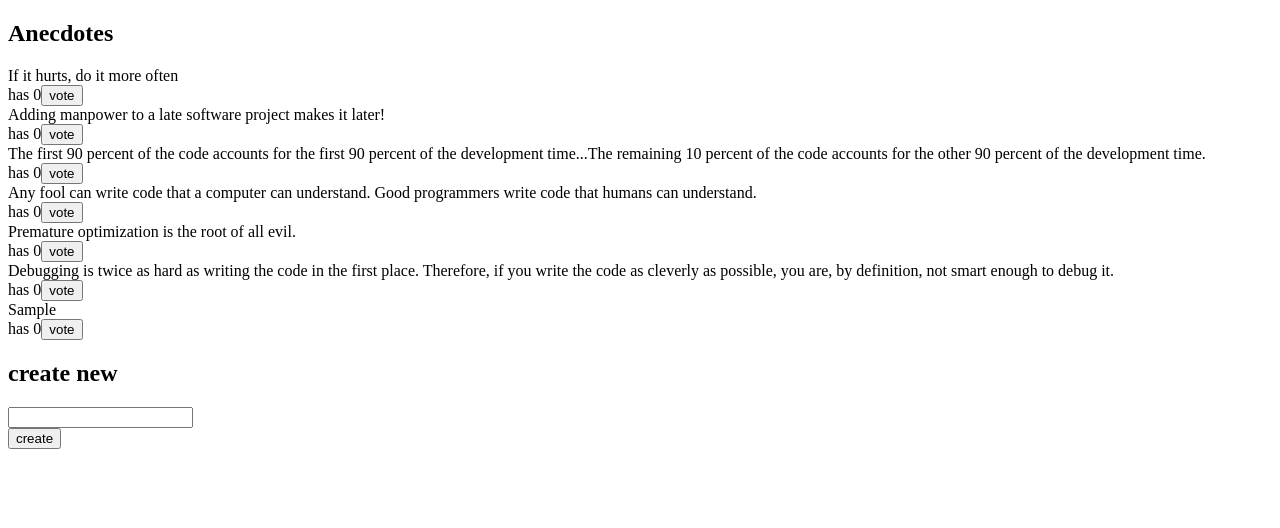
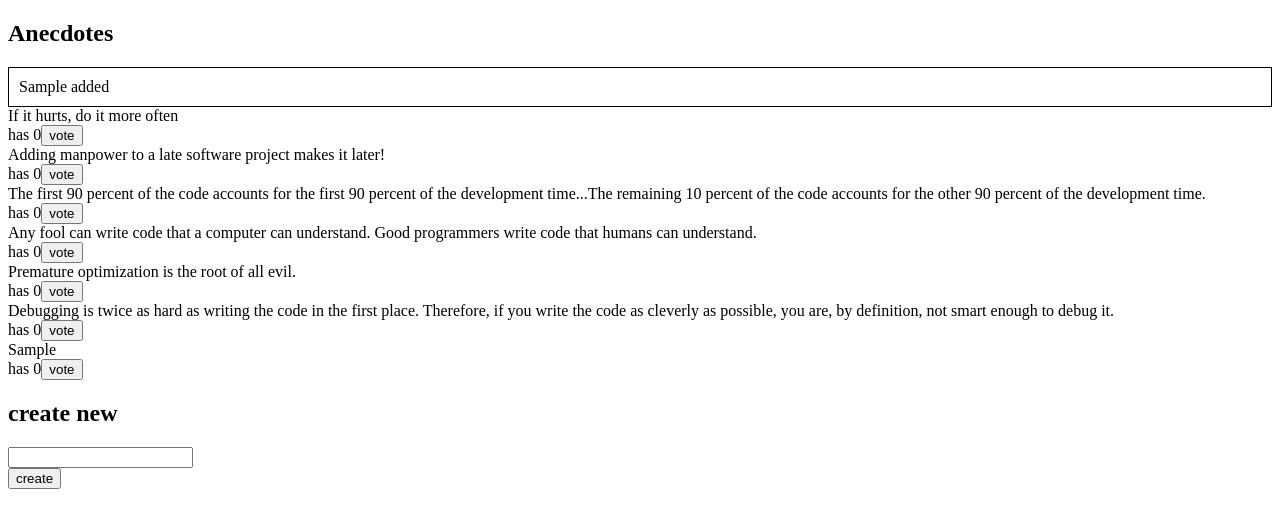
Before and after one commit to MikkoHimanka/fullstack_part6, a React (Create React App) app in the folder redux-anecdotes-master/: page / in a window 1280 px wide. Both pictures are taken after typing "Sample" into the empty fields and a click on the button "create". Shown: the top 528 px of the page. Built offline with nearby package versions, Linux system fonts and the light colour scheme.

Commit message:
6.9 & 6.10

```diff
--- a/redux-anecdotes-master/src/App.js
+++ b/redux-anecdotes-master/src/App.js
@@ -1,11 +1,14 @@
 import React from 'react'
 import AnecdoteForm from './components/AnecdoteForm'
 import AnecdoteList from './components/AnecdoteList'
+import Notification from './components/Notification'
 
 const App = (props) => {
+	console.log(props.store.getState())
   return (
     <div>
     	<h2>Anecdotes</h2>
+		<Notification store={props.store} />
 		<AnecdoteList store={props.store} />
     	<AnecdoteForm store={props.store} />
     </div>
--- a/redux-anecdotes-master/src/components/AnecdoteForm.js
+++ b/redux-anecdotes-master/src/components/AnecdoteForm.js
@@ -1,5 +1,6 @@
 import React from 'react'
 import { submitNew } from '../reducers/anecdoteReducer'
+import { notificationChange } from '../reducers/notificationReducer'
 
 const AnecdoteForm = (props) => {
 	const submit = (event) => {
@@ -7,6 +8,7 @@ const AnecdoteForm = (props) => {
 		const content = event.target.anecdote.value
 		event.target.anecdote.value = ''
 		props.store.dispatch(submitNew(content))
+		props.store.dispatch(notificationChange(`${content} added`))
 	  }
 
 	return (
--- a/redux-anecdotes-master/src/components/AnecdoteList.js
+++ b/redux-anecdotes-master/src/components/AnecdoteList.js
@@ -1,11 +1,13 @@
 import React from 'react'
 import { voteFor  } from '../reducers/anecdoteReducer'
+import { notificationChange } from '../reducers/notificationReducer'
 
 const AnecdoteList = (props) => {
-	const anecdotes = props.store.getState()
+	const anecdotes = props.store.getState().anecdotes
 
-	const vote = (id) => {
-	  props.store.dispatch(voteFor(id))
+	const vote = (anecdote) => {
+		props.store.dispatch(notificationChange(`you voted ${anecdote.content}`))
+		props.store.dispatch(voteFor(anecdote.id))
 	}
 
 	return (
@@ -17,7 +19,7 @@ const AnecdoteList = (props) => {
 				</div>
 				<div>
 					has {anecdote.votes}
-					<button onClick={() => vote(anecdote.id)}>vote</button>
+					<button onClick={() => vote(anecdote)}>vote</button>
 				</div>
 				</div>
 			)}
--- a/redux-anecdotes-master/src/components/Notification.js
+++ b/redux-anecdotes-master/src/components/Notification.js
@@ -1,16 +1,32 @@
 import React from 'react'
+import { notificationChange } from '../reducers/notificationReducer'
 
-const Notification = () => {
+const Notification = (props) => {
   const style = {
     border: 'solid',
     padding: 10,
     borderWidth: 1
   }
-  return (
-    <div style={style}>
-      render here notification...
-    </div>
-  )
+
+  let timeout
+
+  const notification = props.store.getState().notification
+
+  if (notification !== ''){
+	  clearTimeout(timeout)
+	  timeout = setTimeout(() => {
+		props.store.dispatch(notificationChange(''))
+	  }, 5000)
+	  return (
+    	<div style={style}>
+      	{notification}
+    	</div>
+	  )
+  } else {
+	  return (
+		<></>
+	  )
+  }
 }
 
 export default Notification
--- a/redux-anecdotes-master/src/index.js
+++ b/redux-anecdotes-master/src/index.js
@@ -1,8 +1,14 @@
 import React from 'react'
 import ReactDOM from 'react-dom'
-import { createStore } from 'redux'
+import { createStore, combineReducers } from 'redux'
 import App from './App'
-import reducer from './reducers/anecdoteReducer'
+import anecdoteReducer from './reducers/anecdoteReducer'
+import notificationReducer from './reducers/notificationReducer'
+
+const reducer = combineReducers({
+	anecdotes: anecdoteReducer,
+	notification: notificationReducer
+})
 
 const store = createStore(reducer)
 
--- a/redux-anecdotes-master/src/reducers/anecdoteReducer.js
+++ b/redux-anecdotes-master/src/reducers/anecdoteReducer.js
@@ -33,7 +33,7 @@ export const voteFor = (id) => {
 	}
 }
 
-const reducer = (state = initialState, action) => {
+const anecdoteReducer = (state = initialState, action) => {
   switch (action.type) {
 	  case 'VOTE':
 		  const id = action.data.id
@@ -50,4 +50,4 @@ const reducer = (state = initialState, action) => {
   }
 }
 
-export default reducer
+export default anecdoteReducer
--- /dev/null
+++ b/redux-anecdotes-master/src/reducers/notificationReducer.js
@@ -0,0 +1,16 @@
+const notificationReducer = (state = '', action) => {
+	switch (action.type) {
+		case 'SET_NOTIFICATION':
+			return action.notification
+		default: return state
+	}
+}
+
+export const notificationChange = notification => {
+	return {
+		type: 'SET_NOTIFICATION',
+		notification,
+	}
+}
+
+export default notificationReducer
```
